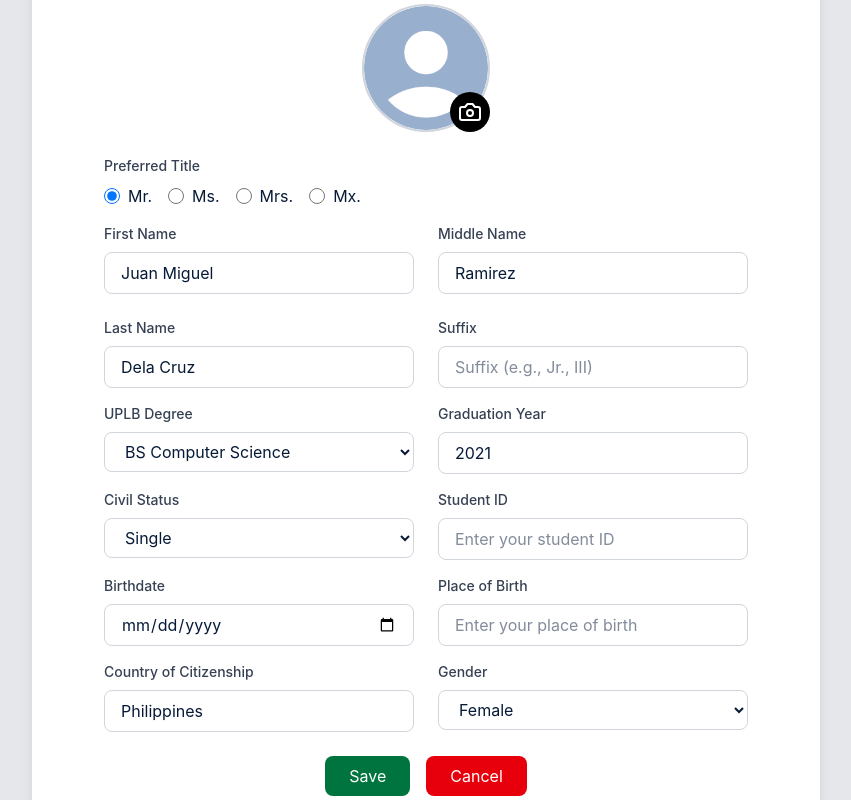
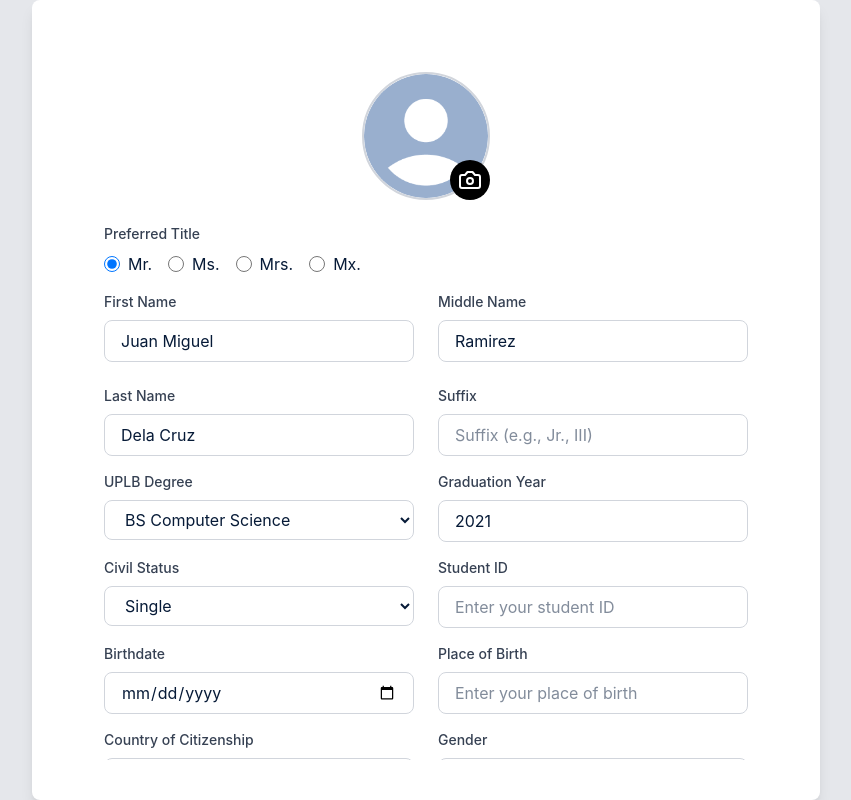
Before and after one commit to fofajardo/cmsc128-ics-astra, a Next.js app: page /profile/alumni in a window 1280 px wide. Both pictures are taken after a click on the button "Edit Profile". Shown: the top 800 px of the page, without its empty margins (214-1065 px from the left). Built offline with nearby package versions, Linux system fonts and the light colour scheme.

Commit message:
feat: adjusted layouts of personal profile and edit form

```diff
--- a/app/profile/alumni/EditPersonal/page.js
+++ b/app/profile/alumni/EditPersonal/page.js
@@ -28,6 +28,7 @@ export default function EditForm({ profileData, hidePersonalForm }) {
   };
 
   return (
+  <div className="max-h-[90vh] overflow-y-auto">
     <form className="space-y-4 p-8">
       {/* Profile Picture */}
       <div className="flex justify-center w-full mb-6 relative">
@@ -66,7 +67,7 @@ export default function EditForm({ profileData, hidePersonalForm }) {
                   value={title}
                   checked={formData?.Title === title}
                   onChange={handleChange}
-                  className="form-radio h-4 w-4 text-[#00743e] focus:ring-[#00743e]"
+                  className="form-radio h-4 w-4 text-[var(--color-astraprimary)] focus:ring-[var(--color-astraprimary)]"
                 />
                 <span className="ml-2">{title}</span>
               </label>
@@ -74,14 +75,14 @@ export default function EditForm({ profileData, hidePersonalForm }) {
           </div>
         </div>
         {isMaidenNameChecked && (
-          <div>
+          <div className="flex flex-col mt-auto">
             <label className="inline-flex items-center mt-6 sm:mt-0">
               <input
                 type="checkbox"
                 name="IsMaidenName"
                 checked={formData?.IsMaidenName || false}
                 onChange={handleChange}
-                className="form-checkbox h-4 w-4 text-[#00743e] focus:ring-[#00743e]"
+                className="form-checkbox h-4 w-4 text-[var(--color-astraprimary)] focus:ring-[var(--color-astraprimary)]"
               />
               <span className="ml-2">Is your last name your maiden name?</span>
             </label>
@@ -98,7 +99,7 @@ export default function EditForm({ profileData, hidePersonalForm }) {
             name="FirstName"
             value={formData?.FirstName || ""}
             onChange={handleChange}
-            className="w-full rounded-lg border border-gray-300 px-4 py-2 focus:outline-none focus:ring-2 focus:ring-[#00743e]"
+            className="w-full rounded-lg border border-gray-300 px-4 py-2 focus:outline-none focus:ring-2 focus:ring-[var(--color-astraprimary)]"
             placeholder="Enter your first name"
           />
         </div>
@@ -109,7 +110,7 @@ export default function EditForm({ profileData, hidePersonalForm }) {
             name="MiddleName"
             value={formData?.MiddleName || ""}
             onChange={handleChange}
-            className="w-full rounded-lg border border-gray-300 px-4 py-2 focus:outline-none focus:ring-2 focus:ring-[#00743e]"
+            className="w-full rounded-lg border border-gray-300 px-4 py-2 focus:outline-none focus:ring-2 focus:ring-[var(--color-astraprimary)]"
             placeholder="Enter your middle name"
           />
         </div>
@@ -120,7 +121,7 @@ export default function EditForm({ profileData, hidePersonalForm }) {
             name="LastName"
             value={formData?.LastName || ""}
             onChange={handleChange}
-            className="w-full rounded-lg border border-gray-300 px-4 py-2 focus:outline-none focus:ring-2 focus:ring-[#00743e]"
+            className="w-full rounded-lg border border-gray-300 px-4 py-2 focus:outline-none focus:ring-2 focus:ring-[var(--color-astraprimary)]"
             placeholder="Enter your last name"
           />
         </div>
@@ -131,7 +132,7 @@ export default function EditForm({ profileData, hidePersonalForm }) {
             name="Suffix"
             value={formData?.Suffix || ""}
             onChange={handleChange}
-            className="w-full rounded-lg border border-gray-300 px-4 py-2 focus:outline-none focus:ring-2 focus:ring-[#00743e]"
+            className="w-full rounded-lg border border-gray-300 px-4 py-2 focus:outline-none focus:ring-2 focus:ring-[var(--color-astraprimary)]"
             placeholder="Suffix (e.g., Jr., III)"
           />
         </div>
@@ -145,7 +146,7 @@ export default function EditForm({ profileData, hidePersonalForm }) {
             name="Degree"
             value={formData?.Degree || ""}
             onChange={handleChange}
-            className="w-full rounded-lg border border-gray-300 px-4 py-2 focus:outline-none focus:ring-2 focus:ring-[#00743e]"
+            className="w-full rounded-lg border border-gray-300 px-4 py-2 focus:outline-none focus:ring-2 focus:ring-[var(--color-astraprimary)]"
           >
             <option value="">Select degree</option>
             <option value="BS Computer Science">BS Computer Science</option>
@@ -161,7 +162,7 @@ export default function EditForm({ profileData, hidePersonalForm }) {
             name="GraduationYear"
             value={formData?.GraduationYear || ""}
             onChange={handleChange}
-            className="w-full rounded-lg border border-gray-300 px-4 py-2 focus:outline-none focus:ring-2 focus:ring-[#00743e]"
+            className="w-full rounded-lg border border-gray-300 px-4 py-2 focus:outline-none focus:ring-2 focus:ring-[var(--color-astraprimary)]"
             min="1900"
             max={new Date().getFullYear()}
             placeholder="Enter your graduation year"
@@ -177,7 +178,7 @@ export default function EditForm({ profileData, hidePersonalForm }) {
             name="CivilStatus"
             value={formData?.CivilStatus || ""}
             onChange={handleChange}
-            className="w-full rounded-lg border border-gray-300 px-4 py-2 focus:outline-none focus:ring-2 focus:ring-[#00743e]"
+            className="w-full rounded-lg border border-gray-300 px-4 py-2 focus:outline-none focus:ring-2 focus:ring-[var(--color-astraprimary)]"
           >
             <option value="">Select civil status</option>
             <option value="Single">Single</option>
@@ -194,7 +195,7 @@ export default function EditForm({ profileData, hidePersonalForm }) {
             name="StudentID"
             value={formData?.StudentID || ""}
             onChange={handleChange}
-            className="w-full rounded-lg border border-gray-300 px-4 py-2 focus:outline-none focus:ring-2 focus:ring-[#00743e]"
+            className="w-full rounded-lg border border-gray-300 px-4 py-2 focus:outline-none focus:ring-2 focus:ring-[var(--color-astraprimary)]"
             placeholder="Enter your student ID"
           />
         </div>
@@ -209,7 +210,7 @@ export default function EditForm({ profileData, hidePersonalForm }) {
             name="Birthdate"
             value={formData?.Birthdate || ""}
             onChange={handleChange}
-            className="w-full rounded-lg border border-gray-300 px-4 py-2 focus:outline-none focus:ring-2 focus:ring-[#00743e]"
+            className="w-full rounded-lg border border-gray-300 px-4 py-2 focus:outline-none focus:ring-2 focus:ring-[var(--color-astraprimary)]"
           />
         </div>
         <div>
@@ -219,7 +220,7 @@ export default function EditForm({ profileData, hidePersonalForm }) {
             name="PlaceOfBirth"
             value={formData?.PlaceOfBirth || ""}
             onChange={handleChange}
-            className="w-full rounded-lg border border-gray-300 px-4 py-2 focus:outline-none focus:ring-2 focus:ring-[#00743e]"
+            className="w-full rounded-lg border border-gray-300 px-4 py-2 focus:outline-none focus:ring-2 focus:ring-[var(--color-astraprimary)]"
             placeholder="Enter your place of birth"
           />
         </div>
@@ -234,7 +235,7 @@ export default function EditForm({ profileData, hidePersonalForm }) {
             name="Citizenship"
             value={formData?.Citizenship || ""}
             onChange={handleChange}
-            className="w-full rounded-lg border border-gray-300 px-4 py-2 focus:outline-none focus:ring-2 focus:ring-[#00743e]"
+            className="w-full rounded-lg border border-gray-300 px-4 py-2 focus:outline-none focus:ring-2 focus:ring-[var(--color-astraprimary)]"
             placeholder="Enter your country of citizenship"
           />
         </div>
@@ -244,7 +245,7 @@ export default function EditForm({ profileData, hidePersonalForm }) {
             name="Gender"
             value={formData?.Gender || ""}
             onChange={handleChange}
-            className="w-full rounded-lg border border-gray-300 px-4 py-2 focus:outline-none focus:ring-2 focus:ring-[#00743e]"
+            className="w-full rounded-lg border border-gray-300 px-4 py-2 focus:outline-none focus:ring-2 focus:ring-[var(--color-astraprimary)]"
           >
             <option value="">Select gender</option>
             <option value="Female">Female</option>
@@ -259,7 +260,7 @@ export default function EditForm({ profileData, hidePersonalForm }) {
       <div className="mt-6 flex justify-center space-x-4">
         <button
           type="submit"
-          className="px-6 py-2 bg-[#00743e] text-white rounded-lg hover:bg-[#006233] transition-colors"
+          className="px-6 py-2 bg-[var(--color-astraprimary)] text-white rounded-lg hover:bg-[#006233] transition-colors"
         >
           Save
         </button>
@@ -272,5 +273,6 @@ export default function EditForm({ profileData, hidePersonalForm }) {
         </button>
       </div>
     </form>
+  </div>
   );
 }
--- a/app/profile/alumni/page.js
+++ b/app/profile/alumni/page.js
@@ -1,5 +1,5 @@
 "use client";
-import React from "react";
+import { useState } from "react";
 import EditPersonal from './EditPersonal/page';
 import EditTechnical from './EditTechnical/page';
 import EditInterest from './EditInterest/page';
@@ -89,43 +89,18 @@ export default function AlumniProfilePage() {
     },
   ];
 
-  const [isShowPersonalForm, setIsShowPersonalForm] = React.useState(false);
-  const [isShowTechnicalForm, setIsShowTechnicalForm] = React.useState(false);
-  const [isShowInterestForm, setIsShowInterestForm] = React.useState(false);
-  const [isShowExperienceForm, setIsShowExperienceForm] = React.useState(false);
-  const [isShowAffiliationForm, setIsShowAffiliationForm] = React.useState(false);
-  const [isShowAddExperienceForm, setIsShowAddExperienceForm] = React.useState(false);
-  const [isShowAddAffiliationForm, setIsShowAddAffiliationForm] = React.useState(false);
+  const [isShowPersonalForm, setIsShowPersonalForm] = useState(false);
+  const [isShowTechnicalForm, setIsShowTechnicalForm] = useState(false);
+  const [isShowInterestForm, setIsShowInterestForm] = useState(false);
+  const [isShowExperienceForm, setIsShowExperienceForm] = useState(false);
+  const [isShowAffiliationForm, setIsShowAffiliationForm] = useState(false);
+  const [isShowAddExperienceForm, setIsShowAddExperienceForm] = useState(false);
+  const [isShowAddAffiliationForm, setIsShowAddAffiliationForm] = useState(false);
 
   return (
-    <div className="min-h-screen bg-[#eff2fa]">
-      {/* Navigation */}
-      <header className="bg-white py-4 px-6 flex items-center justify-between border-b">
-        <div className="flex items-center">
-          <img
-            src="/placeholder.svg?height=40&width=40"
-            alt="Logo"
-            className="w-[40px] h-[40px] bg-[#0e6cf3] rounded-full"
-          />
-        </div>
-        <nav className="flex items-center space-x-8">
-          {["Home", "About", "Events", "Projects", "Jobs", "What's Up?"].map((item, index) => (
-            <a key={index} href="#" className="text-[#000e42] hover:text-[#0e6cf3]">
-              {item}
-            </a>
-          ))}
-        </nav>
-        <div>
-          <img
-            src="/placeholder.svg?height=40&width=40"
-            alt="Profile"
-            className="w-[40px] h-[40px] rounded-full"
-          />
-        </div>
-      </header>
-
+    <div className="min-h-screen bg-[var(--color-astratintedwhite)]">
       <main className="container mx-auto py-8 px-4 max-w-7xl">
-      <section className="bg-white rounded-lg px-10 py-12 mb-6 max-w-7xl mx-auto">
+      <section className="bg-white rounded-lg px-10 py-12 mb-6 max-w-7xl mx-auto mt-18">
         <div className="flex flex-col md:flex-row gap-10">
           {/* Profile Picture Column */}
           <div className="flex justify-center items-center md:min-w-[200px]">
@@ -138,10 +113,10 @@ export default function AlumniProfilePage() {
 
           {/* Profile Info Column */}
           <div className="flex-1">
-            <div className="flex justify-left gap-6 items-center mb-6">
-              <h2 className="text-2xl font-bold text-[#000e42]">Profile Information</h2>
+            <div className="flex justify-left gap-4 items-center mb-6">
+              <h2 className="text-2xl font-bold text-[var(--color-astrablack)]">Profile Information</h2>
               <button
-                className="px-4 py-2 bg-[#0e6cf3] text-white hover:bg-[#0f59c3] rounded-md"
+                className="px-4 py-2 bg-[var(--color-astraprimary)] text-white hover:bg-[#0f59c3] rounded-md"
                 onClick={() => setIsShowPersonalForm(true)}
               >
                 Edit Profile
@@ -166,7 +141,7 @@ export default function AlumniProfilePage() {
 
       {/* Technical Skills */}
       <section className="bg-white rounded-lg p-8 mb-6">
-        <h2 className="text-2xl font-bold text-[#000e42] mb-6">Technical Skills</h2>
+        <h2 className="text-2xl font-bold text-[var(--color-astrablack)] mb-6">Technical Skills</h2>
         <div className="flex flex-wrap gap-2">
           {technicalSkills.map((skill, index) => (
             <SkillTag
@@ -176,7 +151,7 @@ export default function AlumniProfilePage() {
             />
           ))}
           <button
-            className="p-2 bg-[#eef1fb] text-[#0e6cf3] rounded-full"
+            className="p-2 bg-[(var(--color-astradirtywhite)] text-[var(--color-astraprimary)] rounded-full"
             onClick={() => setIsShowTechnicalForm(true)}
           >
             <PlusCircle size={20} />
@@ -186,7 +161,7 @@ export default function AlumniProfilePage() {
 
       {/* Fields of Interest */}
       <section className="bg-white rounded-lg p-8 mb-6">
-        <h2 className="text-2xl font-bold text-[#000e42] mb-6">Fields of Interest</h2>
+        <h2 className="text-2xl font-bold text-[var(--color-astrablack)] mb-6">Fields of Interest</h2>
         <div className="flex flex-wrap gap-2">
           {fieldOfInterests.map((interest, index) => (
             <SkillTag
@@ -196,7 +171,7 @@ export default function AlumniProfilePage() {
             />
           ))}
           <button
-            className="p-2 bg-[#eef1fb] text-[#0e6cf3] rounded-full"
+            className="p-2 bg-[(var(--color-astradirtywhite)] text-[var(--color-astraprimary)] rounded-full"
             onClick={() => setIsShowInterestForm(true)}
           >
             <PlusCircle size={20} />
@@ -207,16 +182,16 @@ export default function AlumniProfilePage() {
       {/* Experience */}
       <section className="bg-white rounded-lg p-8 mb-6">
         <div className="flex justify-between items-center mb-6">
-          <h2 className="text-2xl font-bold text-[#000e42]">Experience</h2>
+          <h2 className="text-2xl font-bold text-[var(--color-astrablack)]">Experience</h2>
             <div className="flex gap-2">
               <button
-                className="px-4 py-2 text-[#0e6cf3] border border-[#0e6cf3] hover:bg-[#eef1fb] rounded-md"
+                className="px-4 py-2 text-[var(--color-astraprimary)] border border-[var(--color-astraprimary)] hover:bg-[(var(--color-astradirtywhite)] rounded-md"
                 onClick={() => setIsShowAddExperienceForm(true)}
               >
                 Add Experience
               </button>
               <button
-                className="px-4 py-2 text-[#0e6cf3] border border-[#0e6cf3] hover:bg-[#eef1fb] rounded-md"
+                className="px-4 py-2 text-[var(--color-astraprimary)] border border-[var(--color-astraprimary)] hover:bg-[(var(--color-astradirtywhite)] rounded-md"
                 onClick={() => setIsShowExperienceForm(true)}
               >
                 Edit Experience
@@ -228,7 +203,7 @@ export default function AlumniProfilePage() {
             {experiences.map((exp, index) => (
               <div key={index} className="flex">
                 <div className="mr-4">
-                  <div className={`w-2 h-full ${index === 0 ? "bg-[#0e6cf3]" : "bg-[#64a4ff]"} rounded-full`}></div>
+                  <div className={`w-2 h-full ${index === 0 ? "bg-[var(--color-astraprimary)]" : "bg-[#64a4ff]"} rounded-full`}></div>
                 </div>
                 <div className="flex-1">
                   <h3 className="text-lg font-bold">{exp.company}</h3>
@@ -245,16 +220,16 @@ export default function AlumniProfilePage() {
         {/* Organization Affiliations */}
         <section className="bg-white rounded-lg p-8 mb-6">
           <div className="flex justify-between items-center mb-6">
-            <h2 className="text-2xl font-bold text-[#000e42]">Organization Affiliations</h2>
+            <h2 className="text-2xl font-bold text-[var(--color-astrablack)]">Organization Affiliations</h2>
             <div className="flex gap-2">
               <button
-                className="px-4 py-2 text-[#0e6cf3] border border-[#0e6cf3] hover:bg-[#eef1fb] rounded-md"
+                className="px-4 py-2 text-[var(--color-astraprimary)] border border-[var(--color-astraprimary)] hover:bg-[(var(--color-astradirtywhite)] rounded-md"
                 onClick={() => setIsShowAddAffiliationForm(true)}
               >
                 Add Affiliation
               </button>
               <button
-                className="px-4 py-2 text-[#0e6cf3] border border-[#0e6cf3] hover:bg-[#eef1fb] rounded-md"
+                className="px-4 py-2 text-[var(--color-astraprimary)] border border-[var(--color-astraprimary)] hover:bg-[(var(--color-astradirtywhite)] rounded-md"
                 onClick={() => setIsShowAffiliationForm(true)}
               >
                 Edit Affiliation
@@ -266,7 +241,7 @@ export default function AlumniProfilePage() {
             {affiliations.map((aff, index) => (
               <div key={index} className="flex">
                 <div className="mr-4">
-                  <div className={`w-2 h-full ${index === 0 ? "bg-[#0e6cf3]" : "bg-[#64a4ff]"} rounded-full`}></div>
+                  <div className={`w-2 h-full ${index === 0 ? "bg-[var(--color-astraprimary)]" : "bg-[#64a4ff]"} rounded-full`}></div>
                 </div>
                 <div className="flex-1">
                   <h3 className="text-lg font-bold">{aff.organization}</h3>
```
